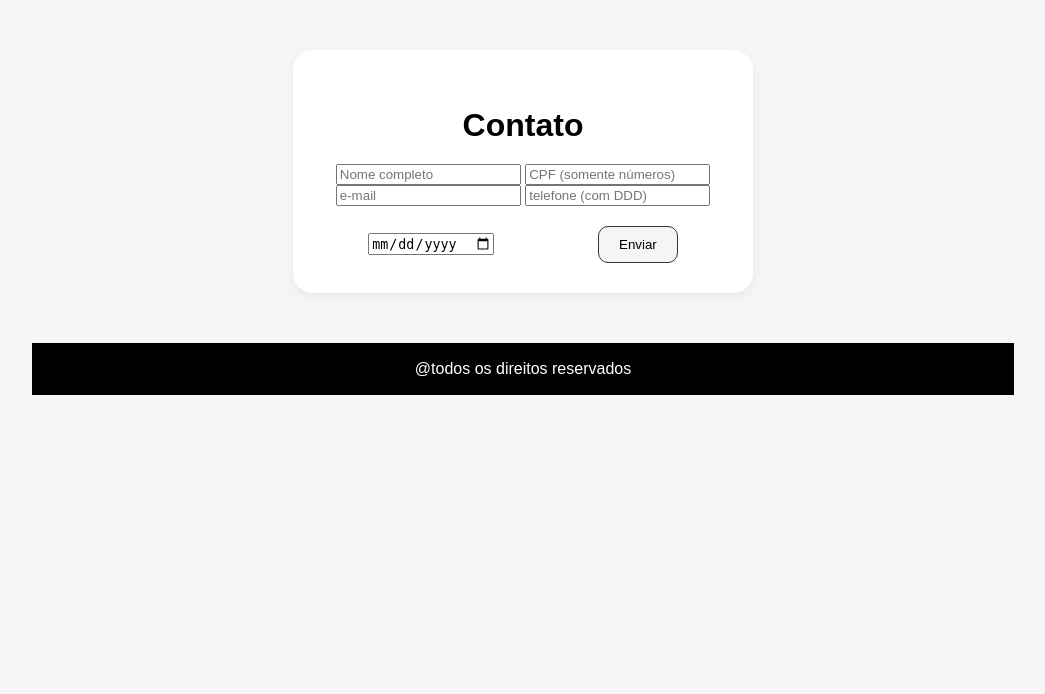
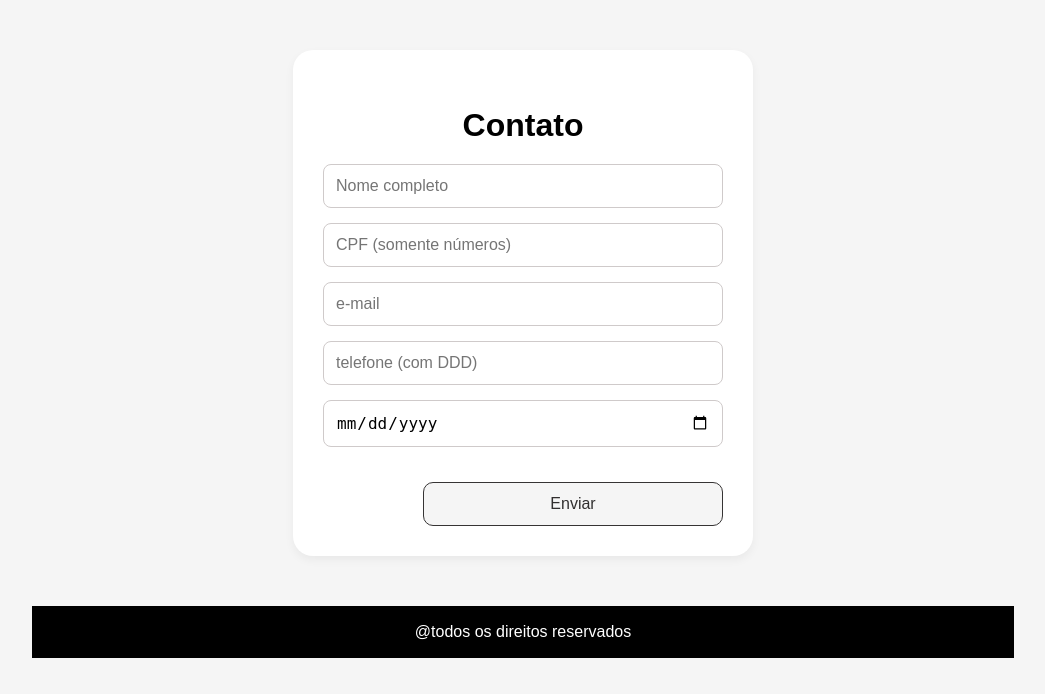
Before and after one commit to ney332/EcoRide, a PHP site: page /CRUD/index.php in a window 1280 px wide. Shown: the part 106-800 px from the top of the page, without its empty margins (117-1162 px from the left). Run offline with PHP 8.4, Linux system fonts and the light colour scheme.

Commit message:
form-cadas

```diff
--- a/CRUD/index.php
+++ b/CRUD/index.php
@@ -20,7 +20,7 @@
 
     <div class="form-wrapper">
         <h2>Contato</h2>
-        <form action="cadastro_script.php" method="POST">
+        <form action="cadastro_script.php" method="POST" class="form-cadastro">
             <input type="text" name="nome" placeholder="Nome completo" required>
             <input type="text" name="cpf" placeholder="CPF (somente números)" required maxlength="14">
             <input type="text" name="email" placeholder="e-mail" required>
```
Also changed, not shown: 1 other file.
